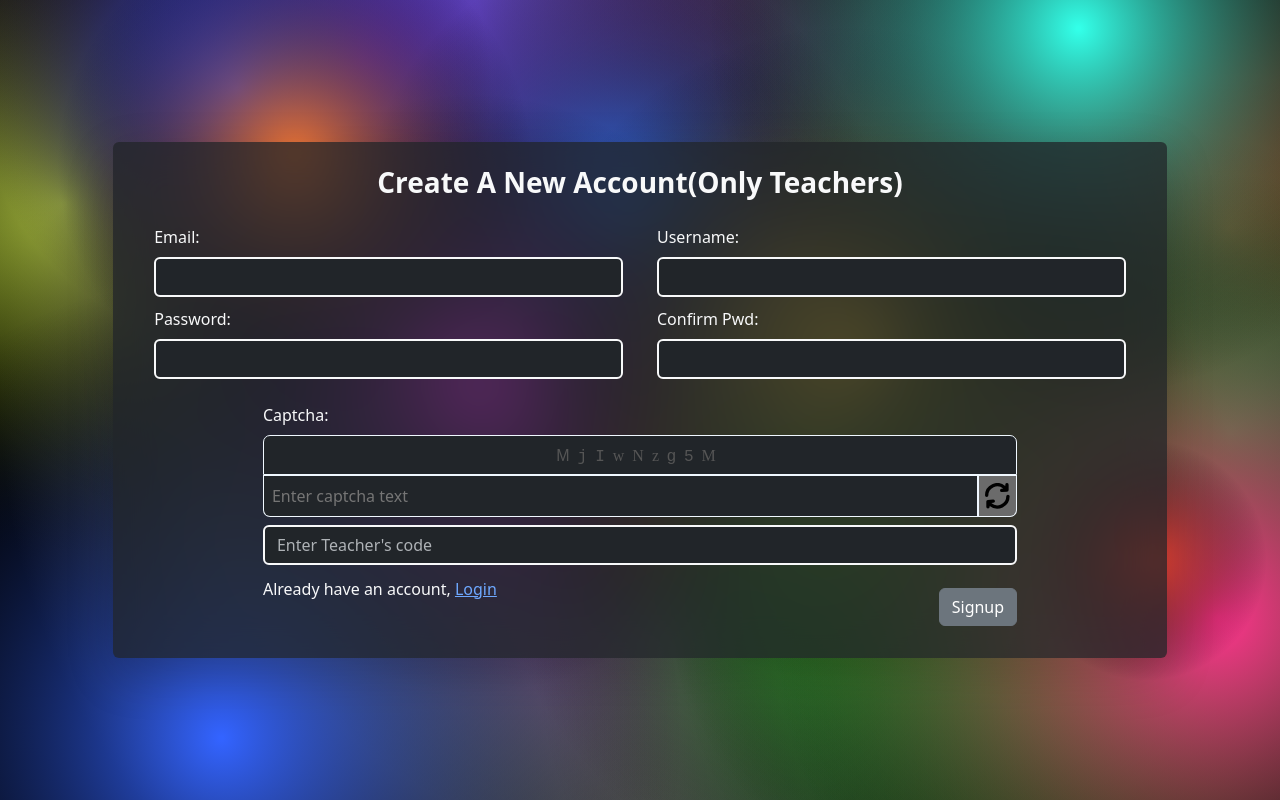
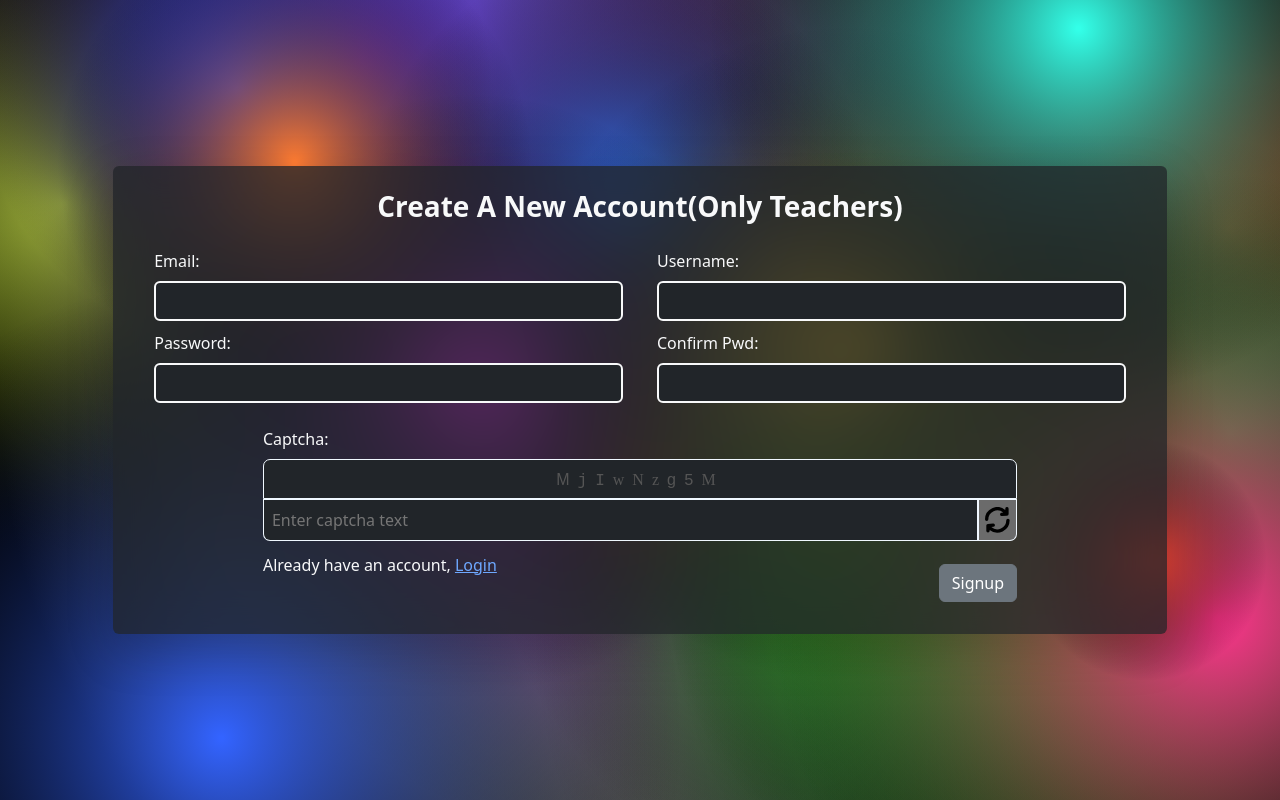
Before and after one commit to creatorio/ReportCardGenFrontEnd, a SvelteKit app: page /signup in a window 1280 px wide. Built offline with nearby package versions, Linux system fonts and the light colour scheme; what pocketbase would draw is missing.

Commit message:
Final Version

```diff
--- a/src/routes/signup/+page.svelte
+++ b/src/routes/signup/+page.svelte
@@ -222,14 +222,6 @@
           >
         </button>
       </div>
-      <div class="captcha-form">
-        <input
-          type="text"
-          class="form-control bg-dark text-light border border-light border-2 mt-2"
-          placeholder="Enter Teacher's code"
-          bind:value={Code}
-        />
-      </div>
     </div>
     <div class="p w-75 mx-auto">
       <h6>
@@ -260,7 +252,7 @@
     margin: 15px 0px;
   }
   .preview {
-    background-color:#212529;
+    background-color: #212529;
     color: #555;
     width: 100%;
     text-align: center;
```
